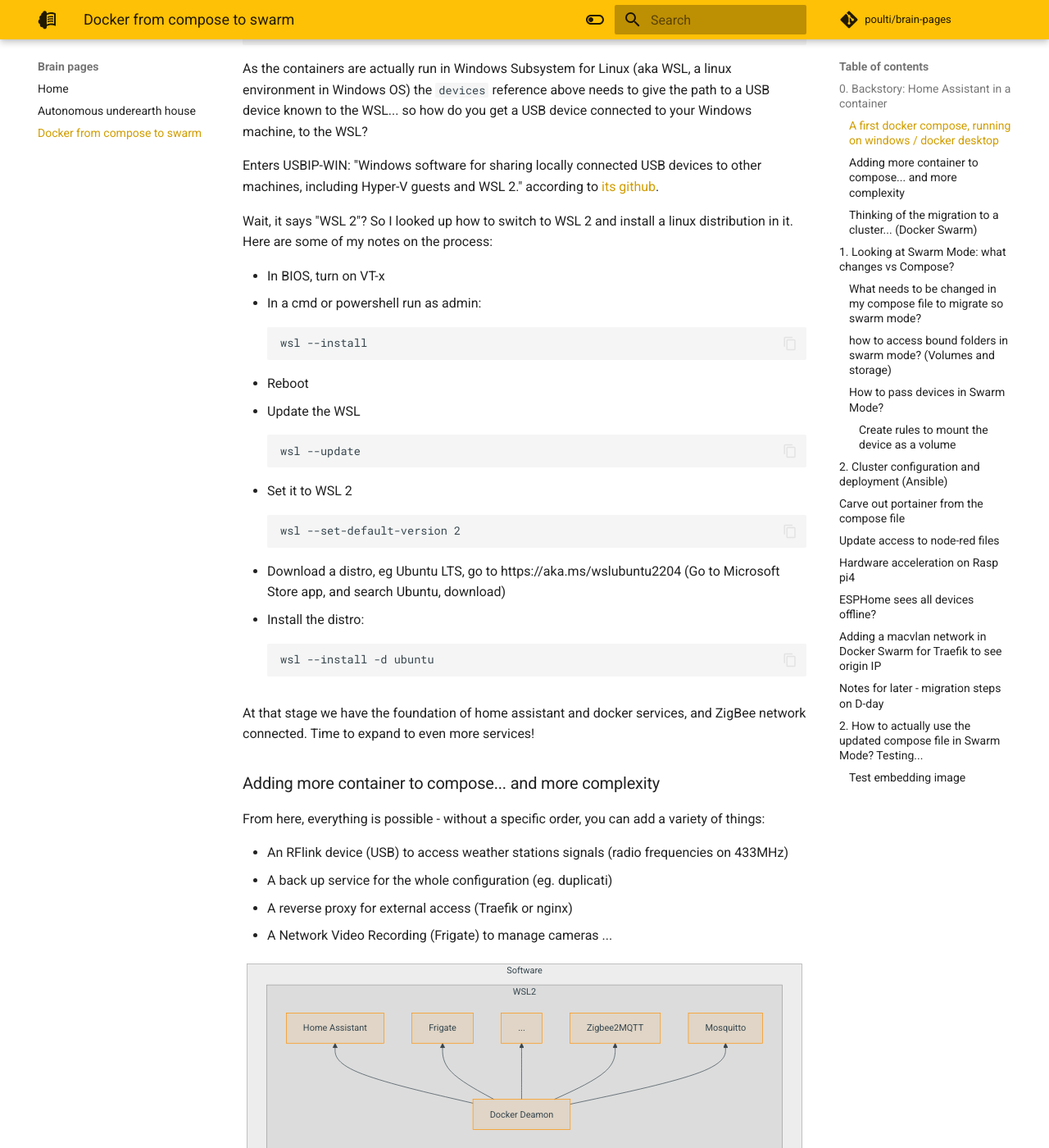
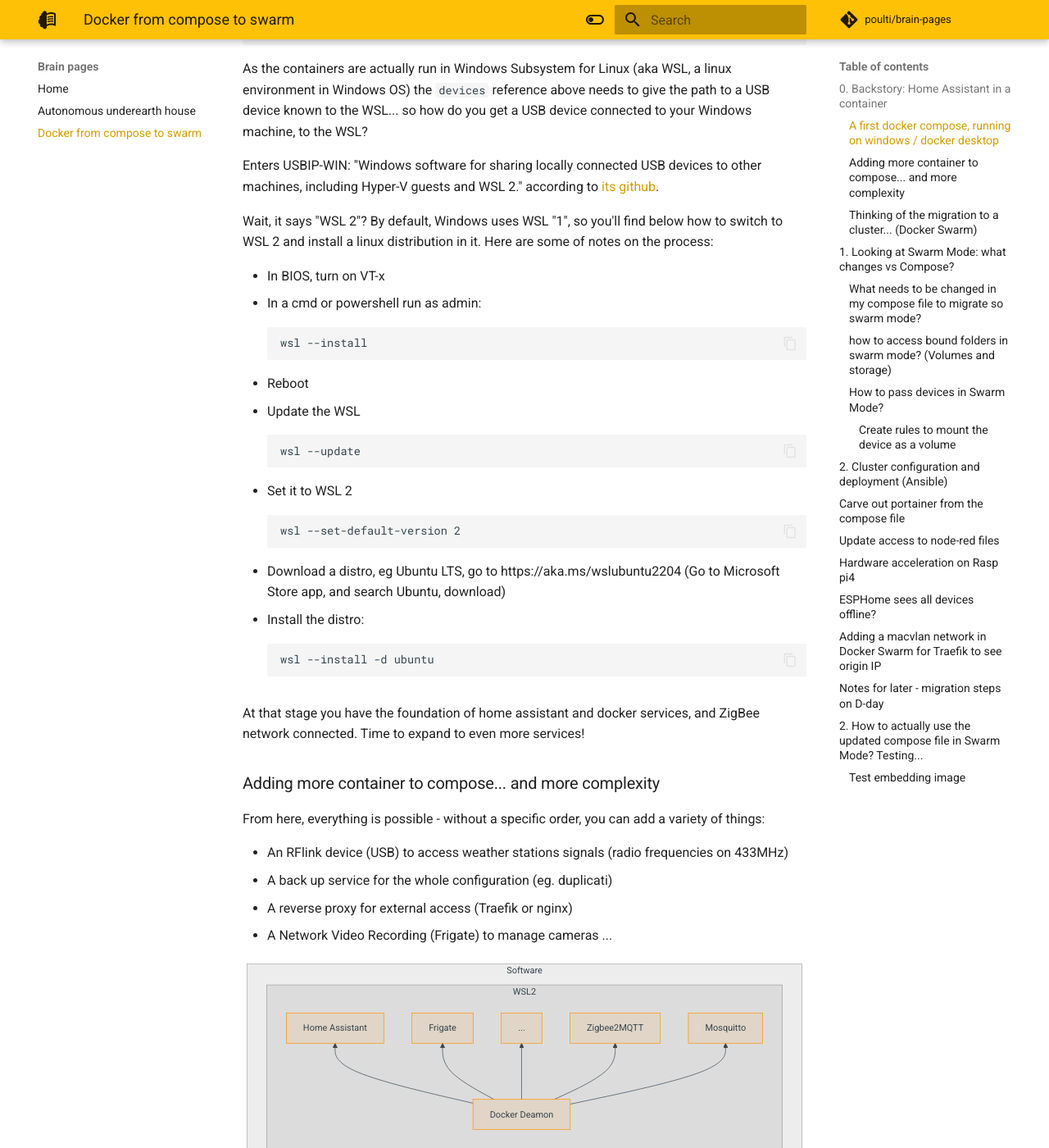
Before and after one commit to poulti/brain-pages, an MkDocs documentation site: the page built from docs/docker-from-compose-to-swarm.md, in a window 1280 px wide and 1400 px high, scrolled down 3306 px. Shown: the whole window at 82% size. Built offline with MkDocs 1.6.1 and Material for MkDocs 9.7.7, drawn with Linux system fonts in a browser that asks for light colours; comment, search, counter and statistics services are not loaded.

Commit message:
Changed another I to you

````diff
--- a/docs/docker-from-compose-to-swarm.md
+++ b/docs/docker-from-compose-to-swarm.md
@@ -141,7 +141,7 @@
 
 Enters USBIP-WIN: "Windows software for sharing locally connected USB devices to other machines, including Hyper-V guests and WSL 2." according to [its github](https://github.com/dorssel/usbipd-win).
 
-Wait, it says "WSL 2"? So I looked up how to switch to WSL 2 and install a linux distribution in it. Here are some of my notes on the process:
+Wait, it says "WSL 2"? By default, Windows uses WSL "1", so you'll find below how to switch to WSL 2 and install a linux distribution in it. Here are some of notes on the process:
 
 - In BIOS, turn on VT-x
 - In a cmd or powershell run as admin:
@@ -164,7 +164,7 @@
   wsl --install -d ubuntu
   ```
 
-At that stage we have the foundation of home assistant and docker services, and ZigBee network connected. Time to expand to even more services!
+At that stage you have the foundation of home assistant and docker services, and ZigBee network connected. Time to expand to even more services!
 
 ### Adding more container to compose... and more complexity
 
````
